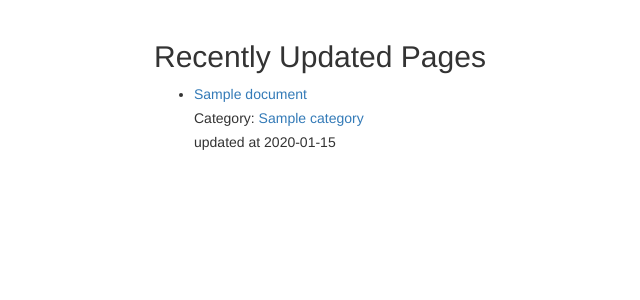
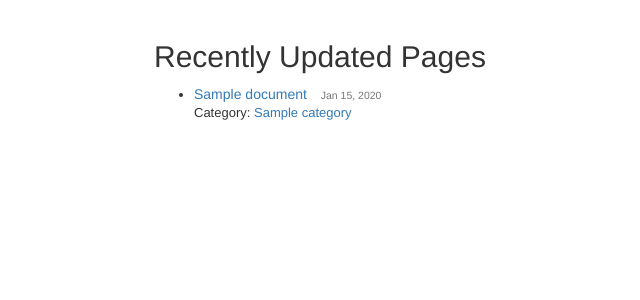
Before and after one commit to ahnjungho/wiki, a Django app: page / in a window 1280 px wide. Shown: the part 51-351 px from the top of the page, without its empty margins (111-751 px from the left). Run offline with Django 3.2, Linux system fonts and the light colour scheme; tables that the repository leaves empty hold one stand-in row (values such as "Sample post"); some libraries are stand-ins or nearby versions.

Commit message:
update page list style

```diff
--- a/static/stylesheets/main.css
+++ b/static/stylesheets/main.css
@@ -4,6 +4,18 @@ body {
 a .fa-external-link {
   font-size: 65%;
   margin-left: 0.2em; }
+
+.page-list li h5 {
+  margin-bottom: 0; }
+  .page-list li h5 small {
+    margin-left: 10px; }
+
+.page-list li p {
+  font-size: 13px;
+  color: #333; }
+
+.markdown .info {
+  margin-bottom: 35px; }
 
 .markdown h1 {
   font-size: 29px; }
--- a/static/stylesheets/main.scss
+++ b/static/stylesheets/main.scss
@@ -7,7 +7,27 @@ a .fa-external-link {
   margin-left: 0.2em;
 }
 
+.page-list {
+  li {
+    h5 {
+      margin-bottom: 0;
+
+      small {
+        margin-left: 10px;
+      }
+    }
+    p {
+      font-size: 13px;
+      color: #333;
+    }
+  }
+}
+
 .markdown {
+  .info {
+    margin-bottom: 35px;
+  }
+
   h1 {
     font-size: 29px;
   }
--- a/templates/pages/index.html
+++ b/templates/pages/index.html
@@ -4,15 +4,19 @@
 
   <h2>Recently Updated Pages</h2>
 
-  <ul>
+  <ul class="page-list">
     {% for document in recent_documents %}
       <li>
-          <a href="{% url 'detail' document.slug %}">  {{ document.title }}</a><br>
-          {% if document.category %} Category:
-            <a href="{% url 'category' document.category.slug %}">{{ document.category.name }}</a><br>
-          {% endif %}
-          updated at {{ document.update_date | date:'Y-m-d' }}
-        </p>
+        <h5>
+          <a href="{% url 'detail' document.slug %}">{{ document.title }}</a>
+          <small>{{ document.update_date | date:'M d, Y' }}</small>
+        </h5>
+
+        {% if document.category %}
+          <p>
+            Category: <a href="{% url 'category' document.category.slug %}">{{ document.category.name }}</a>
+          </p>
+        {% endif %}
       </li>
     {% endfor %}
   </ul>
```
Also changed, not shown: templates/pages/detail.html (+8 -4 lines).
